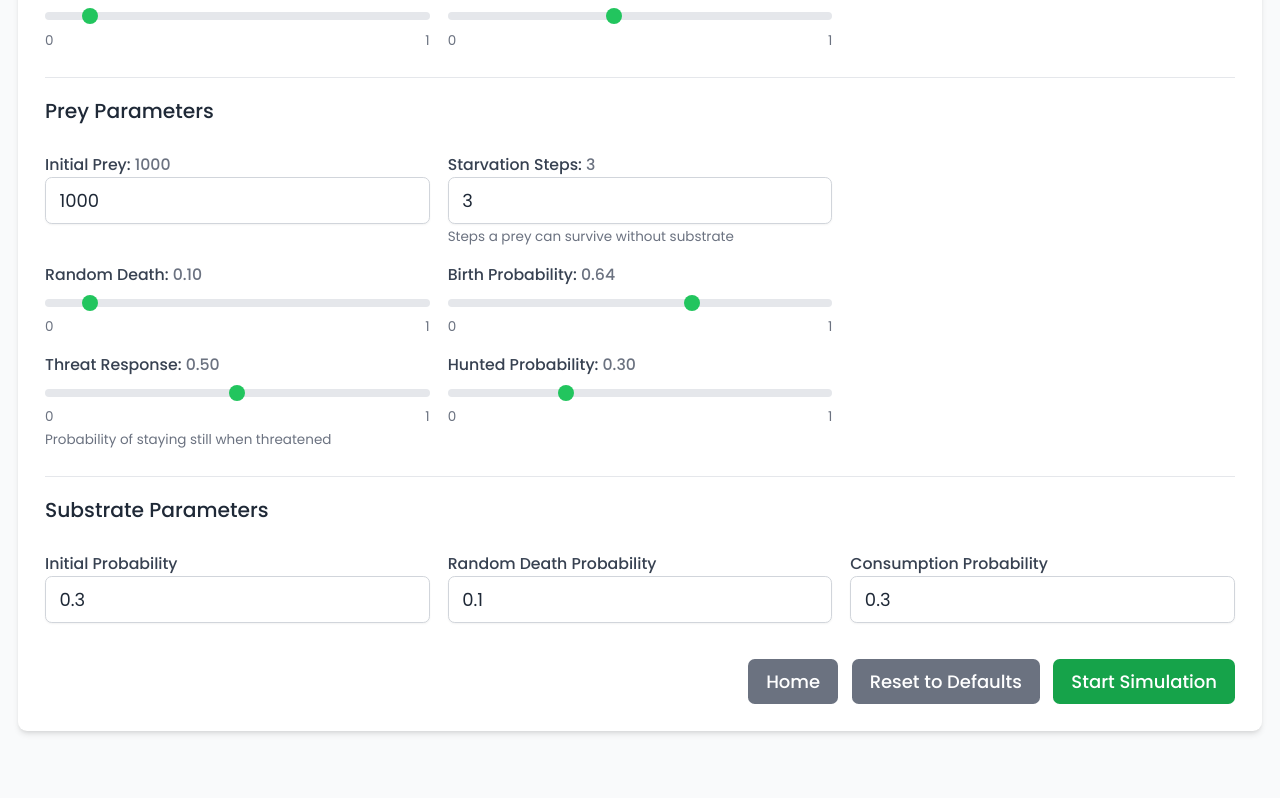
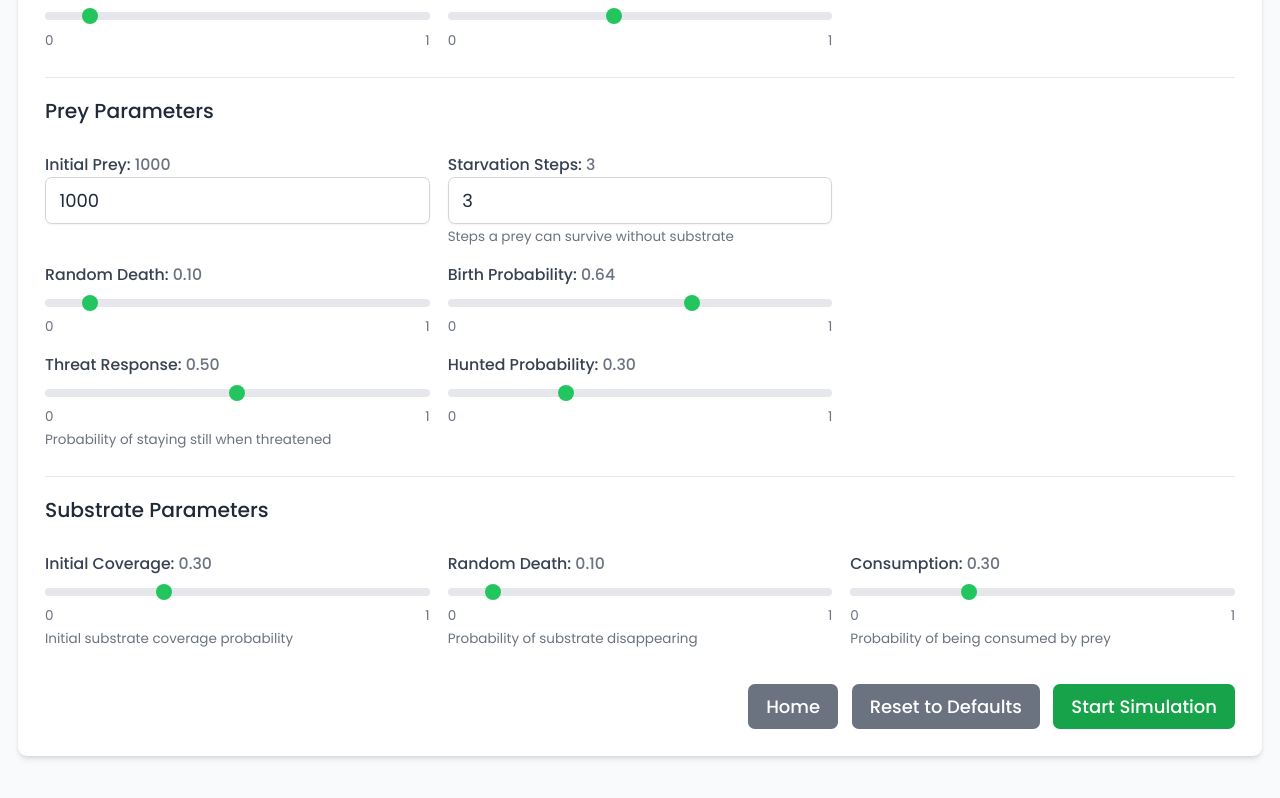
Before and after one commit to AIAll-TARS/modCA, a Next.js app in the folder frontend/: page /simulate in a window 1280 px wide. Shown: the part 639-1437 px from the top of the page. Built offline with nearby package versions, Linux system fonts and the light colour scheme; no server answers.

Commit message:
Convert substrate parameters to sliders

```diff
--- a/frontend/src/components/SimulationSetup.tsx
+++ b/frontend/src/components/SimulationSetup.tsx
@@ -598,41 +598,62 @@ export const SimulationSetup: React.FC<SimulationSetupProps> = ({ onStartSimulat
                                     </div>
 
                                     <div>
-                                        <label htmlFor="initial_substrate_probability" className="block text-sm font-medium text-gray-700 dark:text-gray-300">Initial Probability</label>
+                                        <label htmlFor="initial_substrate_probability" className="block text-sm font-medium text-gray-700 dark:text-gray-300">
+                                            Initial Coverage: <span className="text-gray-500">{values.initial_substrate_probability.toFixed(2)}</span>
+                                        </label>
                                         <Field
-                                            type="number"
+                                            type="range"
                                             name="initial_substrate_probability"
-                                            step="0.01"
                                             min={VALIDATION_LIMITS.INITIAL_SUBSTRATE_PROBABILITY.min}
                                             max={VALIDATION_LIMITS.INITIAL_SUBSTRATE_PROBABILITY.max}
-                                            className="input"
+                                            step="0.01"
+                                            className="probability-slider w-full h-2 bg-gray-200 rounded-lg appearance-none cursor-pointer dark:bg-gray-700"
                                         />
+                                        <div className="flex justify-between text-xs text-gray-500 mt-1">
+                                            <span>0</span>
+                                            <span>1</span>
+                                        </div>
+                                        <div className="text-xs text-gray-500 mt-1">Initial substrate coverage probability</div>
                                         <ErrorMessage name="initial_substrate_probability" component="div" className="text-red-500 text-sm mt-1" />
                                     </div>
 
                                     <div>
-                                        <label htmlFor="substrate_random_death" className="block text-sm font-medium text-gray-700 dark:text-gray-300">Random Death Probability</label>
+                                        <label htmlFor="substrate_random_death" className="block text-sm font-medium text-gray-700 dark:text-gray-300">
+                                            Random Death: <span className="text-gray-500">{values.substrate_random_death.toFixed(2)}</span>
+                                        </label>
                                         <Field
-                                            type="number"
+                                            type="range"
                                             name="substrate_random_death"
-                                            step="0.01"
                                             min={VALIDATION_LIMITS.SUBSTRATE_RANDOM_DEATH.min}
                                             max={VALIDATION_LIMITS.SUBSTRATE_RANDOM_DEATH.max}
-                                            className="input"
+                                            step="0.01"
+                                            className="probability-slider w-full h-2 bg-gray-200 rounded-lg appearance-none cursor-pointer dark:bg-gray-700"
                                         />
+                                        <div className="flex justify-between text-xs text-gray-500 mt-1">
+                                            <span>0</span>
+                                            <span>1</span>
+                                        </div>
+                                        <div className="text-xs text-gray-500 mt-1">Probability of substrate disappearing</div>
                                         <ErrorMessage name="substrate_random_death" component="div" className="text-red-500 text-sm mt-1" />
                                     </div>
 
                                     <div>
-                                        <label htmlFor="substrate_consumption_prob" className="block text-sm font-medium text-gray-700 dark:text-gray-300">Consumption Probability</label>
+                                        <label htmlFor="substrate_consumption_prob" className="block text-sm font-medium text-gray-700 dark:text-gray-300">
+                                            Consumption: <span className="text-gray-500">{values.substrate_consumption_prob.toFixed(2)}</span>
+                                        </label>
                                         <Field
-                                            type="number"
+                                            type="range"
                                             name="substrate_consumption_prob"
-                                            step="0.01"
                                             min={VALIDATION_LIMITS.SUBSTRATE_CONSUMPTION_PROB.min}
                                             max={VALIDATION_LIMITS.SUBSTRATE_CONSUMPTION_PROB.max}
-                                            className="input"
+                                            step="0.01"
+                                            className="probability-slider w-full h-2 bg-gray-200 rounded-lg appearance-none cursor-pointer dark:bg-gray-700"
                                         />
+                                        <div className="flex justify-between text-xs text-gray-500 mt-1">
+                                            <span>0</span>
+                                            <span>1</span>
+                                        </div>
+                                        <div className="text-xs text-gray-500 mt-1">Probability of being consumed by prey</div>
                                         <ErrorMessage name="substrate_consumption_prob" component="div" className="text-red-500 text-sm mt-1" />
                                     </div>
                                 </div>
```
